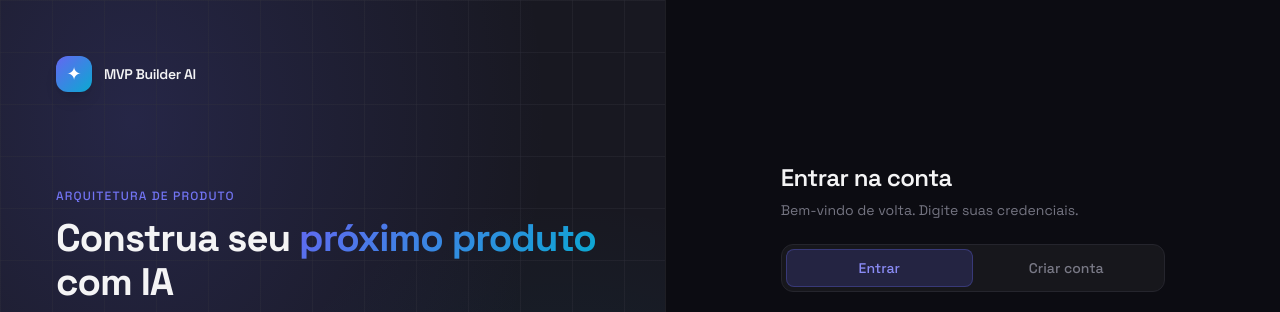
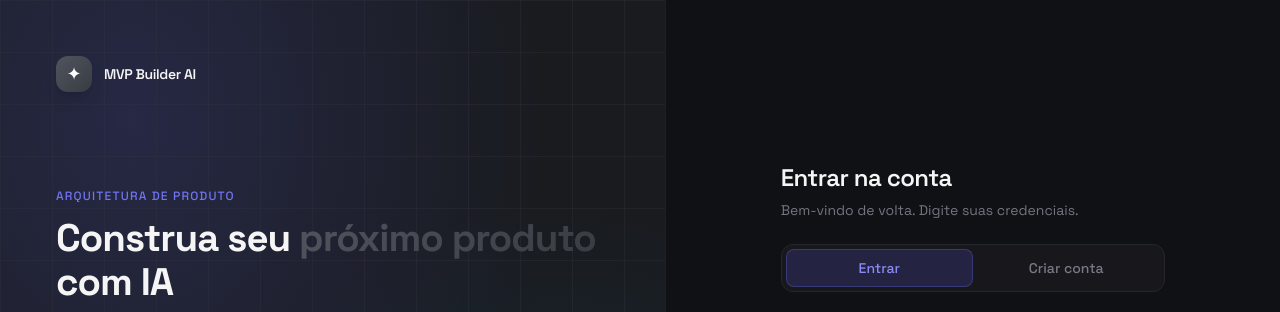
Before and after one commit to Guiandraade/MVP-Builder-AI, a Next.js app: page /login in a window 1280 px wide. Shown: the top 312 px of the page. Built offline with nearby package versions, Linux system fonts and the light colour scheme; no server answers.

Commit message:
design: shift chat UI to restrained monochrome aesthetic

```diff
--- a/src/app/globals.css
+++ b/src/app/globals.css
@@ -1,53 +1,53 @@
 @import "tailwindcss";
 
 :root {
-  --background: hsl(240 20% 6%);
-  --foreground: hsl(240 5% 96%);
-  --card: hsl(240 18% 9%);
-  --card-foreground: hsl(240 5% 96%);
-  --popover: hsl(240 16% 11%);
-  --popover-foreground: hsl(240 5% 96%);
-  --muted: hsl(240 12% 18%);
-  --muted-foreground: hsl(240 5% 55%);
-  --accent: hsl(24 95% 53%);
+  --background: hsl(220 12% 7%);
+  --foreground: hsl(0 0% 96%);
+  --card: hsl(220 10% 10%);
+  --card-foreground: hsl(0 0% 96%);
+  --popover: hsl(220 10% 11%);
+  --popover-foreground: hsl(0 0% 96%);
+  --muted: hsl(220 10% 17%);
+  --muted-foreground: hsl(0 0% 62%);
+  --accent: hsl(0 0% 88%);
   --accent-foreground: hsl(0 0% 100%);
   --destructive: hsl(0 72% 51%);
   --destructive-foreground: hsl(0 0% 98%);
-  --border: hsl(240 10% 16%);
-  --input: hsl(240 10% 16%);
-  --primary: hsl(239 84% 67%);
-  --primary-foreground: hsl(0 0% 100%);
-  --secondary: hsl(192 91% 43%);
-  --secondary-foreground: hsl(0 0% 100%);
-  --ring: hsl(239 84% 67%);
-  --surface-1: hsl(240 16% 11%);
-  --surface-2: hsl(240 14% 14%);
-  --surface-3: hsl(240 12% 17%);
+  --border: hsl(220 8% 20%);
+  --input: hsl(220 8% 20%);
+  --primary: hsl(0 0% 88%);
+  --primary-foreground: hsl(220 12% 7%);
+  --secondary: hsl(0 0% 78%);
+  --secondary-foreground: hsl(220 12% 7%);
+  --ring: hsl(0 0% 70%);
+  --surface-1: hsl(220 10% 11%);
+  --surface-2: hsl(220 9% 14%);
+  --surface-3: hsl(220 8% 18%);
 }
 
 .dark {
-  --background: hsl(240 20% 6%);
-  --foreground: hsl(240 5% 96%);
-  --card: hsl(240 18% 9%);
-  --card-foreground: hsl(240 5% 96%);
-  --popover: hsl(240 16% 11%);
-  --popover-foreground: hsl(240 5% 96%);
-  --muted: hsl(240 12% 18%);
-  --muted-foreground: hsl(240 5% 55%);
-  --accent: hsl(24 95% 53%);
+  --background: hsl(220 12% 7%);
+  --foreground: hsl(0 0% 96%);
+  --card: hsl(220 10% 10%);
+  --card-foreground: hsl(0 0% 96%);
+  --popover: hsl(220 10% 11%);
+  --popover-foreground: hsl(0 0% 96%);
+  --muted: hsl(220 10% 17%);
+  --muted-foreground: hsl(0 0% 62%);
+  --accent: hsl(0 0% 88%);
   --accent-foreground: hsl(0 0% 100%);
   --destructive: hsl(0 72% 51%);
   --destructive-foreground: hsl(0 0% 98%);
-  --border: hsl(240 10% 16%);
-  --input: hsl(240 10% 16%);
-  --primary: hsl(239 84% 67%);
-  --primary-foreground: hsl(0 0% 100%);
-  --secondary: hsl(192 91% 43%);
-  --secondary-foreground: hsl(0 0% 100%);
-  --ring: hsl(239 84% 67%);
-  --surface-1: hsl(240 16% 11%);
-  --surface-2: hsl(240 14% 14%);
-  --surface-3: hsl(240 12% 17%);
+  --border: hsl(220 8% 20%);
+  --input: hsl(220 8% 20%);
+  --primary: hsl(0 0% 88%);
+  --primary-foreground: hsl(220 12% 7%);
+  --secondary: hsl(0 0% 78%);
+  --secondary-foreground: hsl(220 12% 7%);
+  --ring: hsl(0 0% 70%);
+  --surface-1: hsl(220 10% 11%);
+  --surface-2: hsl(220 9% 14%);
+  --surface-3: hsl(220 8% 18%);
 }
 
 @theme inline {
@@ -86,8 +86,8 @@ body {
   color: var(--foreground);
   font-family: var(--font-heading), "Segoe UI", sans-serif;
   background-image:
-    radial-gradient(ellipse at 20% 0%, hsl(239 84% 67% / 0.07), transparent 50%),
-    radial-gradient(ellipse at 80% 100%, hsl(192 91% 43% / 0.05), transparent 50%);
+    radial-gradient(ellipse at 18% 0%, hsl(0 0% 100% / 0.04), transparent 55%),
+    radial-gradient(ellipse at 82% 100%, hsl(220 10% 30% / 0.08), transparent 55%);
   min-height: 100dvh;
 }
 
@@ -102,11 +102,11 @@ body {
 }
 
 .brand-gradient {
-  background: linear-gradient(135deg, hsl(239 84% 67%), hsl(192 91% 43%));
+  background: linear-gradient(135deg, hsl(220 8% 34%), hsl(220 8% 24%));
 }
 
 .brand-gradient-text {
-  background: linear-gradient(135deg, hsl(239 84% 67%), hsl(192 91% 43%));
+  background: linear-gradient(135deg, hsl(0 0% 92%), hsl(0 0% 76%));
   -webkit-background-clip: text;
   -webkit-text-fill-color: transparent;
   background-clip: text;
@@ -186,7 +186,7 @@ body {
 .prose-dark th { background: hsl(240 14% 14%); padding: 0.5rem 0.75rem; text-align: left; border-bottom: 1px solid hsl(240 10% 16%); }
 .prose-dark td { padding: 0.5rem 0.75rem; border-bottom: 1px solid hsl(240 10% 16% / 0.5); }
 .prose-dark strong { color: hsl(240 5% 96%); font-weight: 600; }
-.prose-dark blockquote { border-left: 3px solid hsl(239 84% 67% / 0.5); padding-left: 0.75rem; color: hsl(240 5% 55%); margin: 0.5rem 0; }
+.prose-dark blockquote { border-left: 3px solid hsl(0 0% 80% / 0.28); padding-left: 0.75rem; color: hsl(0 0% 62%); margin: 0.5rem 0; }
 .prose-dark :not(pre) > code { background: hsl(240 14% 14%); padding: 0.1rem 0.35rem; border-radius: 4px; font-size: 0.8rem; }
 
 /* Mobile-safe markdown rendering inside chat */
--- a/src/components/chat-input.tsx
+++ b/src/components/chat-input.tsx
@@ -59,7 +59,7 @@ export function ChatInput({ disabled = false, onSend }: ChatInputProps) {
           className="flex items-end gap-2 rounded-2xl border px-3 py-2"
           style={{
             background: "var(--surface-2)",
-            borderColor: canSend ? "hsl(239 84% 67% / 0.35)" : "hsl(240 10% 18%)",
+            borderColor: canSend ? "hsl(0 0% 100% / 0.18)" : "hsl(240 10% 18%)",
             transition: "border-color 0.2s",
           }}
         >
@@ -84,8 +84,12 @@ export function ChatInput({ disabled = false, onSend }: ChatInputProps) {
         <button
           type="submit"
           disabled={!canSend}
-          className="brand-gradient flex h-9 w-9 shrink-0 cursor-pointer items-center justify-center rounded-xl text-white shadow transition-opacity disabled:cursor-not-allowed disabled:opacity-30 md:h-10 md:w-10"
-          style={{ minWidth: "36px" }}
+          className="flex h-9 w-9 shrink-0 cursor-pointer items-center justify-center rounded-xl text-white shadow transition-opacity disabled:cursor-not-allowed disabled:opacity-30 md:h-10 md:w-10"
+          style={{
+            minWidth: "36px",
+            background: canSend ? "hsl(220 8% 24%)" : "hsl(220 8% 18%)",
+            border: "1px solid hsl(0 0% 100% / 0.14)",
+          }}
           aria-label="Enviar mensagem"
         >
           <Send className="h-4 w-4" />
--- a/src/components/chat-message.tsx
+++ b/src/components/chat-message.tsx
@@ -24,13 +24,13 @@ export function ChatMessage({ message }: ChatMessageProps) {
         <div
           className="mt-0.5 h-6 w-6 shrink-0 rounded-full flex items-center justify-center text-[11px] font-semibold select-none"
           style={{
-            background: "hsl(239 84% 67% / 0.12)",
-            color: "hsl(239 84% 67%)",
-            border: "1px solid hsl(239 84% 67% / 0.2)",
+            background: "hsl(0 0% 100% / 0.05)",
+            color: "hsl(0 0% 84%)",
+            border: "1px solid hsl(0 0% 100% / 0.14)",
           }}
           aria-label="Arquiteto AI"
         >
-          ✦
+          A
         </div>
       )}
 
--- a/src/components/conversation-list.tsx
+++ b/src/components/conversation-list.tsx
@@ -111,8 +111,8 @@ export function ConversationList({
         transition={{ duration: 0.18, delay: index * 0.03 }}
         className="group relative flex cursor-pointer items-center gap-1 rounded-xl px-2 py-2 transition-colors"
         style={{
-          background: isActive ? "hsl(239 84% 67% / 0.1)" : "transparent",
-          border: `1px solid ${isActive ? "hsl(239 84% 67% / 0.2)" : "transparent"}`,
+          background: isActive ? "hsl(0 0% 100% / 0.05)" : "transparent",
+          border: `1px solid ${isActive ? "hsl(0 0% 100% / 0.16)" : "transparent"}`,
         }}
         onMouseEnter={(e) => {
           if (!isActive)
@@ -145,7 +145,7 @@ export function ConversationList({
               className="w-full rounded-md border px-2 py-1 text-sm outline-none"
               style={{
                 background: "var(--surface-2)",
-                borderColor: "hsl(239 84% 67% / 0.3)",
+                borderColor: "hsl(0 0% 100% / 0.2)",
                 color: "hsl(240 5% 92%)",
               }}
             />
@@ -207,7 +207,7 @@ export function ConversationList({
               pinConversation(conv.id, !conv.pinned);
             }}
             className="rounded p-1 cursor-pointer transition-colors"
-            style={{ color: conv.pinned ? "hsl(239 84% 67%)" : "hsl(240 5% 45%)" }}
+            style={{ color: conv.pinned ? "hsl(0 0% 82%)" : "hsl(240 5% 45%)" }}
             title={conv.pinned ? "Desafixar" : "Fixar"}
           >
             {conv.pinned ? <PinOff className="h-3.5 w-3.5" /> : <Pin className="h-3.5 w-3.5" />}
@@ -264,7 +264,7 @@ export function ConversationList({
               <div className="mb-2">
                 <div
                   className="px-4 pb-1 pt-2 text-[10px] uppercase tracking-widest"
-                  style={{ color: "hsl(239 84% 67% / 0.7)" }}
+                  style={{ color: "hsl(0 0% 78%)" }}
                 >
                   📌 Fixados
                 </div>
--- a/src/components/sidebar.tsx
+++ b/src/components/sidebar.tsx
@@ -4,7 +4,7 @@ import { motion, AnimatePresence } from "framer-motion";
 import { useAuth } from "@/contexts/auth-context";
 import { useChatStore } from "@/lib/chat-store";
 import { ConversationList } from "@/components/conversation-list";
-import { Plus, LogOut, Sparkles, Search, X } from "lucide-react";
+import { Plus, LogOut, Search, X } from "lucide-react";
 import { useState } from "react";
 
 interface SidebarProps {
@@ -71,14 +71,21 @@ function SidebarContent({
         style={{ borderColor: "hsl(240 10% 14%)" }}
       >
         <div className="flex items-center gap-2.5">
-          <div className="brand-gradient flex h-7 w-7 items-center justify-center rounded-lg text-white shadow">
-            <Sparkles className="h-3.5 w-3.5" />
+          <div
+            className="flex h-7 w-7 items-center justify-center rounded-lg text-[10px] font-semibold shadow"
+            style={{
+              background: "hsl(220 8% 20%)",
+              color: "hsl(0 0% 92%)",
+              border: "1px solid hsl(0 0% 100% / 0.14)",
+            }}
+          >
+            MB
           </div>
           <div>
             <div className="text-sm font-semibold leading-none">MVP Builder AI</div>
             <div
               className="text-[10px] uppercase tracking-[0.1em] mt-0.5"
-              style={{ color: "hsl(239 84% 67%)" }}
+              style={{ color: "hsl(0 0% 68%)" }}
             >
               Architect Mode
             </div>
@@ -102,15 +109,15 @@ function SidebarContent({
           disabled={creating}
           className="flex w-full cursor-pointer items-center gap-2 rounded-xl px-3 py-2.5 text-sm font-medium transition-all disabled:cursor-not-allowed disabled:opacity-60"
           style={{
-            background: "hsl(239 84% 67% / 0.12)",
-            color: "hsl(239 84% 70%)",
-            border: "1px solid hsl(239 84% 67% / 0.2)",
+            background: "hsl(220 8% 20%)",
+            color: "hsl(0 0% 92%)",
+            border: "1px solid hsl(0 0% 100% / 0.12)",
           }}
           onMouseEnter={(e) => {
-            (e.currentTarget as HTMLButtonElement).style.background = "hsl(239 84% 67% / 0.18)";
+            (e.currentTarget as HTMLButtonElement).style.background = "hsl(220 8% 24%)";
           }}
           onMouseLeave={(e) => {
-            (e.currentTarget as HTMLButtonElement).style.background = "hsl(239 84% 67% / 0.12)";
+            (e.currentTarget as HTMLButtonElement).style.background = "hsl(220 8% 20%)";
           }}
         >
           <Plus className="h-4 w-4" />
```
Also changed, not shown: src/components/chat-area.tsx (+11 -11 lines).
